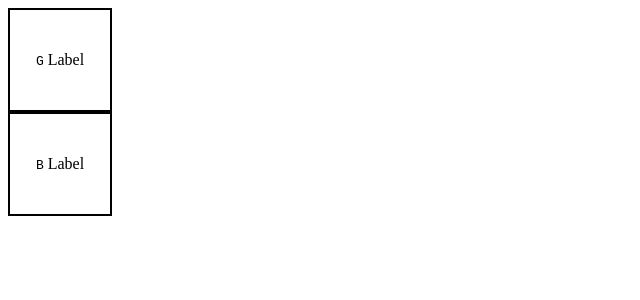
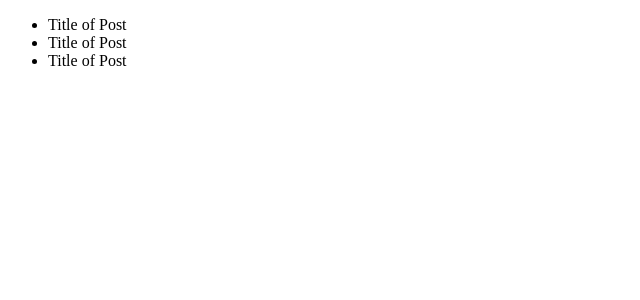
Before and after one commit to DrSrEsquire/drumkitapp, a Jekyll site: the page built from index.md, in a window 1280 px wide. Shown: the top 300 px of the page, without its empty margins (0-640 px from the left). Built offline with Jekyll 4.4.1, drawn with Linux system fonts in a browser that asks for light colours.

Commit message:
Update default.html

```diff
--- a/_layouts/default.html
+++ b/_layouts/default.html
@@ -51,25 +51,16 @@
 
 </head>
 <body>
+    <ul>
+    {% for post in site.posts %}
+        <li>Title of Post</li>
 
-        <!-- Keys -->
-        <div class="keys">
-            <div data-key="71" class="key">
-            <kbd>G</kbd>
-            <span class="sound">Label</span>
-            </div>
-        </div>
+    {% endfor %}
+    </ul>
 
-        <div class="keys">
-            <div data-key="66" class="key">
-            <kbd>B</kbd>
-            <span class="sound">Label</span>
-            </div>
-        </div>
-
-        <!-- Sounds -->
-        <audio data-key="71" src="https://s3-us-west-2.amazonaws.com/s.cdpn.io/1145795/clap.wav"></audio>
-        <audio data-key="66" src="https://s3-us-west-2.amazonaws.com/s.cdpn.io/1147877/boom.wav"></audio>
+    <!-- Sounds -->
+    <audio data-key="71" src="https://s3-us-west-2.amazonaws.com/s.cdpn.io/1145795/clap.wav"></audio>
+    <audio data-key="66" src="https://s3-us-west-2.amazonaws.com/s.cdpn.io/1147877/boom.wav"></audio>
 
 
 </body>
```
